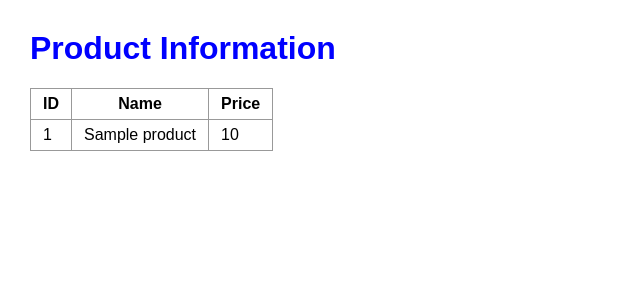
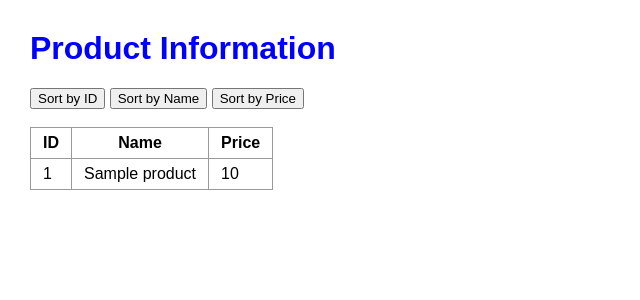
Before and after one commit to varshabs29032005/frontend, a Flask app: page / in a window 1280 px wide. Shown: the top 300 px of the page, without its empty margins (0-640 px from the left). Run offline with Flask 3, Linux system fonts and the light colour scheme; tables that the repository leaves empty or names only in its code hold one stand-in row (values such as "Sample post").

Commit message:
implemented JSON API and product sorting

```diff
--- a/app.py
+++ b/app.py
@@ -1,5 +1,5 @@
 import mysql.connector
-from flask import Flask, render_template, jsonify
+from flask import Flask, render_template, jsonify, request
 
 app = Flask(__name__)
 
@@ -22,7 +22,30 @@ def get_products():
 
 @app.route('/api/products')
 def api_products():
-    return jsonify(get_products())
+
+    sort = request.args.get('sort', 'id')
+
+    allowed = {'id', 'name', 'price'}
+
+    col = sort if sort in allowed else 'id'
+
+    conn = mysql.connector.connect(
+        host="localhost",
+        user="root",
+        password="29032005",
+        database="productdb"
+    )
+
+    cur = conn.cursor(dictionary=True)
+
+    cur.execute(f"SELECT id, name, price FROM products ORDER BY {col}")
+
+    rows = cur.fetchall()
+
+    cur.close()
+    conn.close()
+
+    return jsonify(rows)
 
 @app.route('/')
 def home():
--- a/static/script.js
+++ b/static/script.js
@@ -1,10 +1,12 @@
-document.addEventListener("DOMContentLoaded", async () => {
+async function load(sort = "id") {
 
-    const response = await fetch("/api/products");
+    const response = await fetch("/api/products?sort=" + sort);
 
     const products = await response.json();
 
     const table = document.getElementById("data");
+
+    table.querySelectorAll("tr:not(:first-child)").forEach(r => r.remove());
 
     for (const p of products) {
 
@@ -17,7 +19,9 @@ document.addEventListener("DOMContentLoaded", async () => {
         `;
 
         table.appendChild(row);
+    }
+}
 
-    }
-
+document.addEventListener("DOMContentLoaded", () => {
+    load();
 });
--- a/templates/index.html
+++ b/templates/index.html
@@ -24,6 +24,14 @@
 
 <h1>Product Information</h1>
 
+<button onclick="load('id')">Sort by ID</button>
+
+<button onclick="load('name')">Sort by Name</button>
+
+<button onclick="load('price')">Sort by Price</button>
+
+<br><br>
+
 <table id="data">
 
 <tr>
```
